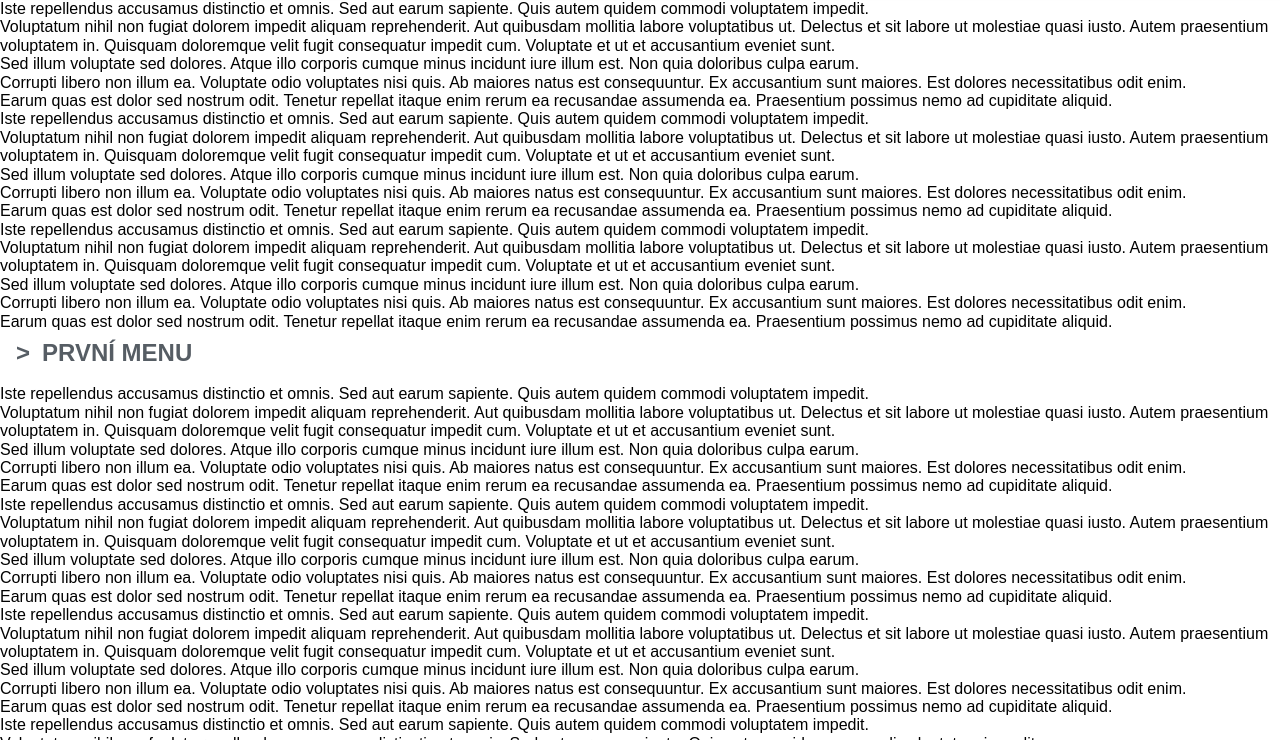
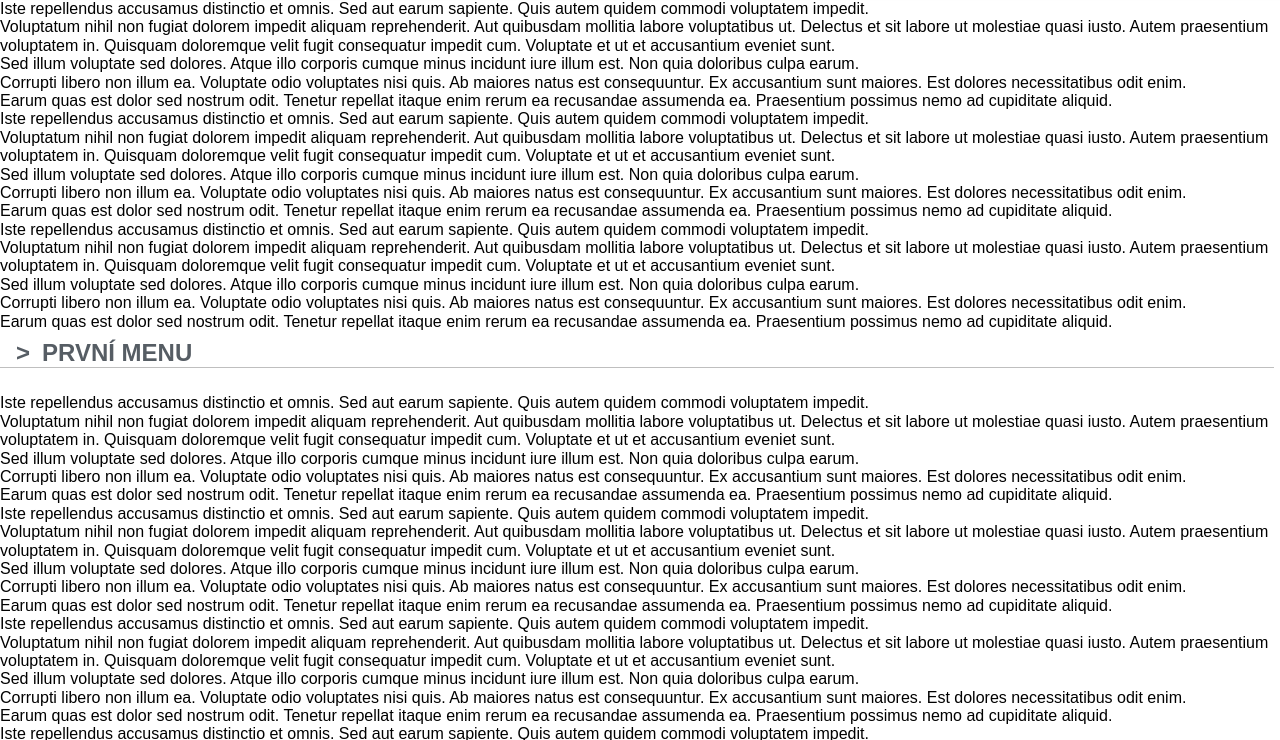
Before and after one commit to Luxuride/TempRepo, a plain HTML site: page index.html in a window 1280 px wide. Shown: the part 60-800 px from the top of the page. Drawn offline with nearby package versions, Linux system fonts and the light colour scheme.

Commit message:
Repaired bugs

```diff
--- a/main.css
+++ b/main.css
@@ -1,6 +1,6 @@
 #nav {
     z-index: 2;
-    position: fixed;
+    position: fixed !important;
     top: 0;
     height: 50px;
     width: 100%;
@@ -34,7 +34,9 @@ Span.PanelOpenSpan {
 
 .MainPanelHeader, .SmallPanelHeader {
     background-color: white !important;
-    width: 90%;
+    width: 97%;
+    border-bottom: 1px solid rgba(128, 128, 128, 0.5);
+    margin-bottom: .5em;
     height: 20px;
     cursor: pointer;
 }
```
